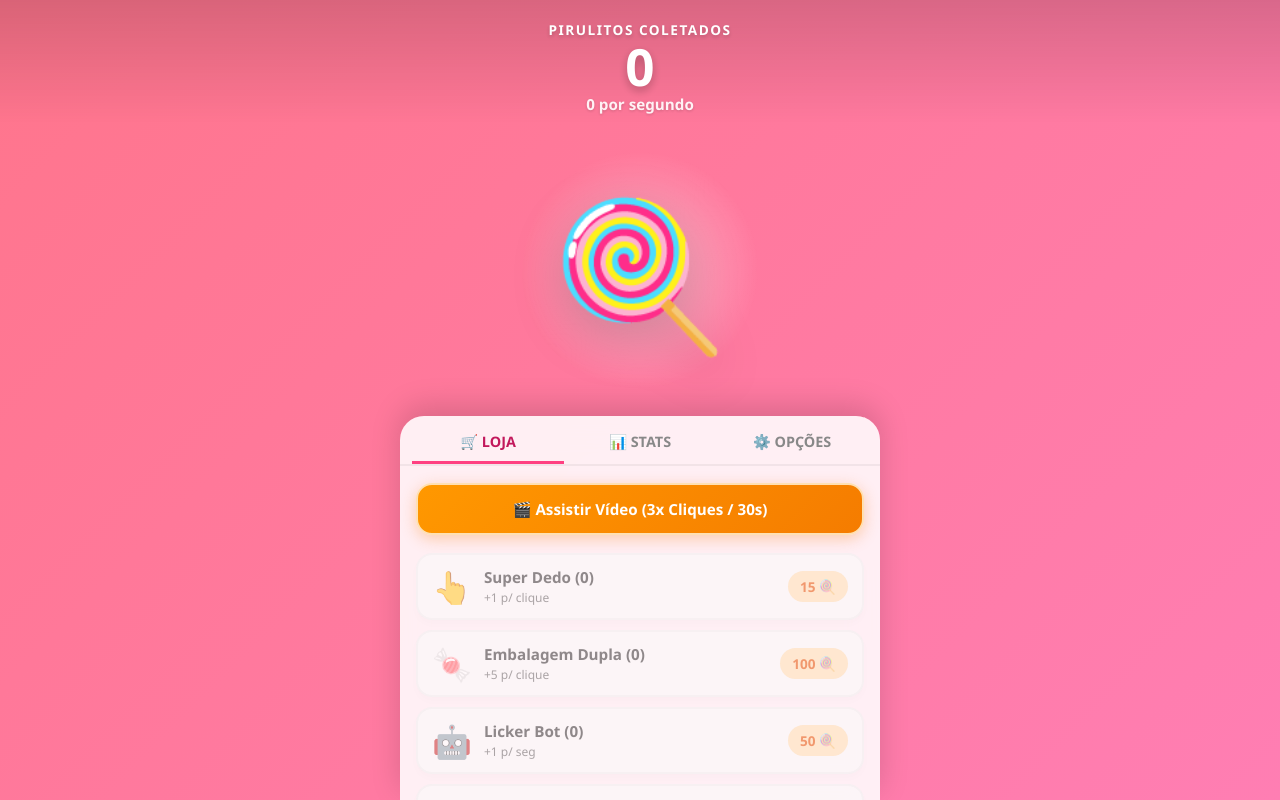
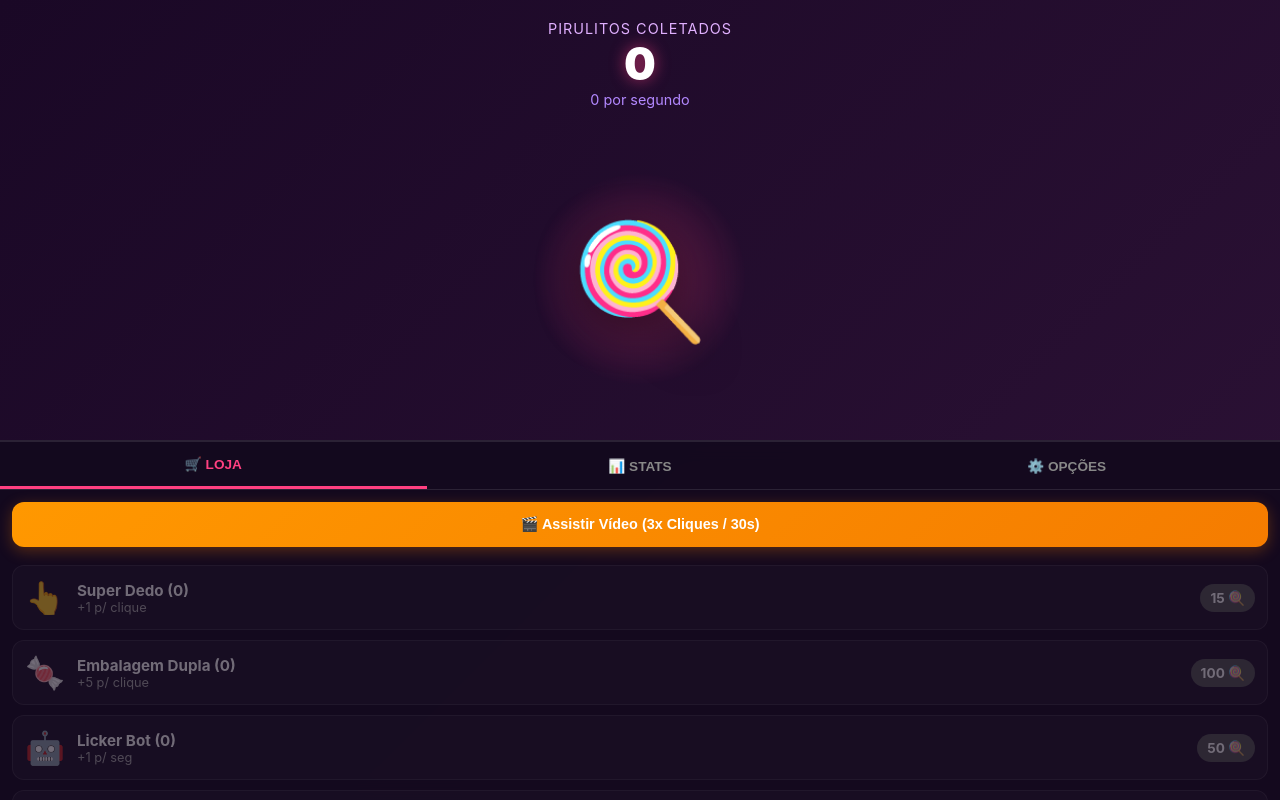
Before and after one commit to Erm-Zy/Lollipop-Clicker-TEST, a plain HTML site: page index.html in a window 1280 px wide. Drawn offline with Linux system fonts and the light colour scheme.

Commit message:
Update style.css

```diff
--- a/style.css
+++ b/style.css
@@ -1,36 +1,21 @@
-:root {
-  --primary: #ff4081;
-  --primary-dark: #c2185b;
-  --accent: #ffd54f;
-  --bg-start: #ff758c;
-  --bg-end: #ff7eb3;
-  --card-bg: rgba(255, 255, 255, 0.88);
-}
-
 * {
   box-sizing: border-box;
-  user-select: none !important;
-  -webkit-user-select: none !important;
-  -webkit-touch-callout: none !important;
-  -webkit-tap-highlight-color: transparent !important;
-  -webkit-tap-highlight-color: rgba(0, 0, 0, 0) !important;
-  outline: none !important;
   margin: 0;
   padding: 0;
-  font-family: 'Segoe UI', Roboto, system-ui, -apple-system, sans-serif;
+  user-select: none;
+  -webkit-user-select: none;
+  -webkit-touch-callout: none;
+  -webkit-tap-highlight-color: transparent;
 }
 
 body {
-  background: linear-gradient(135deg, var(--bg-start), var(--bg-end));
+  background: linear-gradient(135deg, #1a0826, #2d1236);
+  color: #fff;
+  font-family: -apple-system, BlinkMacSystemFont, "Segoe UI", Roboto, sans-serif;
   height: 100vh;
-  width: 100vw;
+  overflow: hidden;
   display: flex;
   flex-direction: column;
-  justify-content: space-between;
-  align-items: center;
-  overflow: hidden;
-  position: relative;
-  color: #333;
 }
 
 #fxCanvas {
@@ -40,249 +25,170 @@ body {
   width: 100%;
   height: 100%;
   pointer-events: none;
+  z-index: 10;
+}
+
+.header {
+  text-align: center;
+  padding: 20px 10px 10px;
   z-index: 2;
 }
 
-.header {
-  width: 100%;
-  text-align: center;
-  padding: 20px 10px 10px;
-  z-index: 5;
-  background: linear-gradient(180deg, rgba(0,0,0,0.15) 0%, rgba(0,0,0,0) 100%);
-}
-
 .score-label {
-  font-size: 0.85rem;
-  font-weight: 700;
-  color: #fff;
+  font-size: 0.9rem;
+  color: #e0b0ff;
   text-transform: uppercase;
-  letter-spacing: 1.5px;
-  text-shadow: 0 2px 4px rgba(0,0,0,0.2);
+  letter-spacing: 1px;
 }
 
 .score-display {
-  font-size: 3.2rem;
+  font-size: 2.8rem;
   font-weight: 900;
   color: #fff;
-  text-shadow: 0 4px 10px rgba(0,0,0,0.25);
-  margin: 2px 0;
-  line-height: 1;
+  text-shadow: 0 0 15px rgba(255, 64, 129, 0.6);
 }
 
 .pps-display {
-  font-size: 0.95rem;
-  color: #fff;
-  font-weight: 600;
-  opacity: 0.9;
-  text-shadow: 0 1px 3px rgba(0,0,0,0.2);
+  font-size: 0.9rem;
+  color: #b388ff;
 }
 
 .game-area {
-  position: relative;
-  width: 100%;
-  flex-grow: 1;
+  flex: 1;
   display: flex;
   justify-content: center;
   align-items: center;
-  z-index: 3;
+  position: relative;
+  z-index: 2;
 }
 
 .lollipop-glow {
   position: absolute;
-  width: 200px;
-  height: 200px;
-  background: radial-gradient(circle, rgba(255,255,255,0.6) 0%, rgba(255,255,255,0) 70%);
+  width: 180px;
+  height: 180px;
+  background: radial-gradient(circle, rgba(255, 64, 129, 0.4) 0%, rgba(0,0,0,0) 70%);
   border-radius: 50%;
-  animation: pulseGlow 3s infinite ease-in-out;
+  animation: pulse 2s infinite ease-in-out;
 }
 
-@keyframes pulseGlow {
-  0%, 100% { transform: scale(0.9); opacity: 0.5; }
-  50% { transform: scale(1.3); opacity: 0.9; }
+@keyframes pulse {
+  0%, 100% { transform: scale(1); opacity: 0.6; }
+  50% { transform: scale(1.2); opacity: 0.9; }
 }
 
 .lollipop {
-  font-size: 9rem;
+  font-size: 7rem;
   cursor: pointer;
-  touch-action: manipulation;
-  transition: transform 0.08s cubic-bezier(0.175, 0.885, 0.32, 1.275);
-  filter: drop-shadow(0 15px 25px rgba(0,0,0,0.2));
-  position: relative;
-  z-index: 4;
-  -webkit-tap-highlight-color: transparent !important;
-  -webkit-user-select: none !important;
-  user-select: none !important;
-  outline: none !important;
+  transition: transform 0.05s ease;
+  z-index: 3;
+  filter: drop-shadow(0 10px 20px rgba(0,0,0,0.5));
 }
 
 .lollipop:active {
-  transform: scale(0.82) rotate(-5deg);
-}
-
-.golden-lollipop {
-  position: absolute;
-  font-size: 3.5rem;
-  cursor: pointer;
-  z-index: 10;
-  animation: floatGolden 8s linear infinite;
-  filter: drop-shadow(0 0 12px #ffd700);
-}
-
-@keyframes floatGolden {
-  0% { transform: translate(-100px, 50vh) rotate(0deg); }
-  100% { transform: translate(110vw, -20vh) rotate(360deg); }
-}
-
-.click-text {
-  position: absolute;
-  font-weight: 900;
-  font-size: 2.2rem;
-  color: #fff;
-  -webkit-text-stroke: 1.5px var(--primary-dark);
-  pointer-events: none;
-  z-index: 100;
-  animation: floatAndFade 0.8s ease-out forwards;
-}
-
-@keyframes floatAndFade {
-  0% { opacity: 1; transform: translateY(0) scale(1); }
-  100% { opacity: 0; transform: translateY(-100px) scale(1.2); }
+  transform: scale(0.88) rotate(-5deg);
 }
 
 .bottom-panel {
-  width: 100%;
-  max-width: 480px;
-  background: var(--card-bg);
-  backdrop-filter: blur(15px);
-  -webkit-backdrop-filter: blur(15px);
-  border-radius: 24px 24px 0 0;
-  box-shadow: 0 -10px 30px rgba(0,0,0,0.15);
+  background: rgba(20, 10, 30, 0.95);
+  border-top: 2px solid rgba(255, 255, 255, 0.1);
+  height: 45vh;
   display: flex;
   flex-direction: column;
-  z-index: 10;
-  max-height: 48vh;
+  z-index: 5;
+  backdrop-filter: blur(10px);
 }
 
 .nav-tabs {
   display: flex;
-  border-bottom: 2px solid rgba(0,0,0,0.05);
-  padding: 6px 12px 0;
+  border-bottom: 1px solid rgba(255, 255, 255, 0.1);
 }
 
 .tab-btn {
   flex: 1;
-  padding: 10px 0;
+  padding: 14px 0;
+  background: transparent;
   border: none;
-  background: none;
-  font-weight: 800;
-  font-size: 0.9rem;
   color: #888;
+  font-weight: bold;
+  font-size: 0.85rem;
   cursor: pointer;
-  border-bottom: 3px solid transparent;
-  transition: all 0.2s;
 }
 
 .tab-btn.active {
-  color: var(--primary-dark);
-  border-bottom-color: var(--primary);
+  color: #ff4081;
+  border-bottom: 3px solid #ff4081;
 }
 
 .tab-content {
-  padding: 12px 16px;
+  flex: 1;
   overflow-y: auto;
-  flex-grow: 1;
+  padding: 12px;
+}
+
+.tab-pane {
+  display: none;
+}
+
+.tab-pane.active {
   display: flex;
   flex-direction: column;
   gap: 10px;
 }
 
-.tab-pane {
-  display: none;
-  flex-direction: column;
-  gap: 10px;
-}
-
-.tab-pane.active {
-  display: flex;
-}
-
+/* Upgrade Cards */
 .upgrade-card {
-  background: #fff;
-  border: 2px solid #f0f0f0;
-  border-radius: 16px;
-  padding: 10px 14px;
+  background: rgba(255, 255, 255, 0.05);
+  border: 1px solid rgba(255, 255, 255, 0.1);
+  border-radius: 12px;
+  padding: 12px;
   display: flex;
   align-items: center;
-  justify-content: space-between;
+  gap: 12px;
   cursor: pointer;
-  transition: all 0.15s ease;
-  box-shadow: 0 4px 10px rgba(0,0,0,0.03);
-}
-
-.upgrade-card:active {
-  transform: scale(0.98);
 }
 
 .upgrade-card.disabled {
-  opacity: 0.55;
-  background: #f9f9f9;
+  opacity: 0.4;
   cursor: not-allowed;
 }
 
 .upgrade-icon {
   font-size: 2rem;
-  margin-right: 12px;
 }
 
 .upgrade-details {
-  flex-grow: 1;
+  flex: 1;
 }
 
 .upgrade-title {
-  font-weight: 800;
+  font-weight: bold;
   font-size: 0.95rem;
-  color: #333;
 }
 
 .upgrade-sub {
-  font-size: 0.75rem;
-  color: #666;
-  margin-top: 2px;
+  font-size: 0.8rem;
+  color: #aaa;
 }
 
 .upgrade-cost-tag {
-  background: #ffe0b2;
-  color: #e65100;
-  padding: 6px 12px;
+  background: #ff4081;
+  color: #fff;
+  padding: 6px 10px;
   border-radius: 20px;
-  font-weight: 800;
+  font-weight: bold;
   font-size: 0.85rem;
 }
 
-.stat-row {
-  display: flex;
-  justify-content: space-between;
-  padding: 8px 0;
-  border-bottom: 1px dashed #ddd;
-  font-weight: 600;
-  font-size: 0.9rem;
+.upgrade-card.disabled .upgrade-cost-tag {
+  background: #555;
 }
 
-.action-btn {
-  width: 100%;
-  padding: 12px;
-  border: none;
-  border-radius: 12px;
-  font-weight: 800;
-  font-size: 0.9rem;
-  cursor: pointer;
-  margin-top: 5px;
-}
 /* Botão de Anúncio Recompensado */
 .btn-ad {
   background: linear-gradient(135deg, #ff9800, #f57c00);
   color: #fff;
   font-size: 0.95rem;
+  font-weight: bold;
   padding: 14px;
   border-radius: 16px;
   box-shadow: 0 4px 15px rgba(245, 124, 0, 0.3);
@@ -290,6 +196,8 @@ body {
   border: 2px solid #ffe0b2;
   margin-bottom: 8px;
   cursor: pointer;
+  width: 100%;
+  text-align: center;
 }
 
 .btn-ad:active {
@@ -308,6 +216,63 @@ body {
   50% { transform: scale(1.02); }
 }
 
+/* Outros botões e estatísticas */
+.action-btn {
+  width: 100%;
+  padding: 14px;
+  border-radius: 12px;
+  border: none;
+  font-weight: bold;
+  font-size: 0.9rem;
+  cursor: pointer;
+}
 
-.btn-primary { background: var(--primary); color: #fff; }
-.btn-danger { background: #ff5252; color: #fff; }
+.btn-primary {
+  background: rgba(255,255,255,0.1);
+  color: #fff;
+}
+
+.btn-danger {
+  background: #e53935;
+  color: #fff;
+  margin-top: 10px;
+}
+
+.stat-row {
+  display: flex;
+  justify-content: space-between;
+  padding: 10px 0;
+  border-bottom: 1px solid rgba(255,255,255,0.05);
+  font-size: 0.9rem;
+}
+
+.click-text {
+  position: absolute;
+  color: #ffd54f;
+  font-weight: bold;
+  font-size: 1.4rem;
+  pointer-events: none;
+  animation: floatUp 0.8s forwards ease-out;
+  z-index: 20;
+  text-shadow: 0 2px 4px rgba(0,0,0,0.8);
+}
+
+@keyframes floatUp {
+  0% { opacity: 1; transform: translateY(0); }
+  100% { opacity: 0; transform: translateY(-40px); }
+}
+
+.golden-lollipop {
+  position: absolute;
+  font-size: 3rem;
+  cursor: pointer;
+  z-index: 30;
+  animation: floatGolden 8s linear infinite;
+  filter: drop-shadow(0 0 10px #ffd700);
+}
+
+@keyframes floatGolden {
+  0% { top: -10%; left: 10%; transform: rotate(0deg); }
+  50% { left: 80%; }
+  100% { top: 110%; left: 30%; transform: rotate(360deg); }
+}
```
